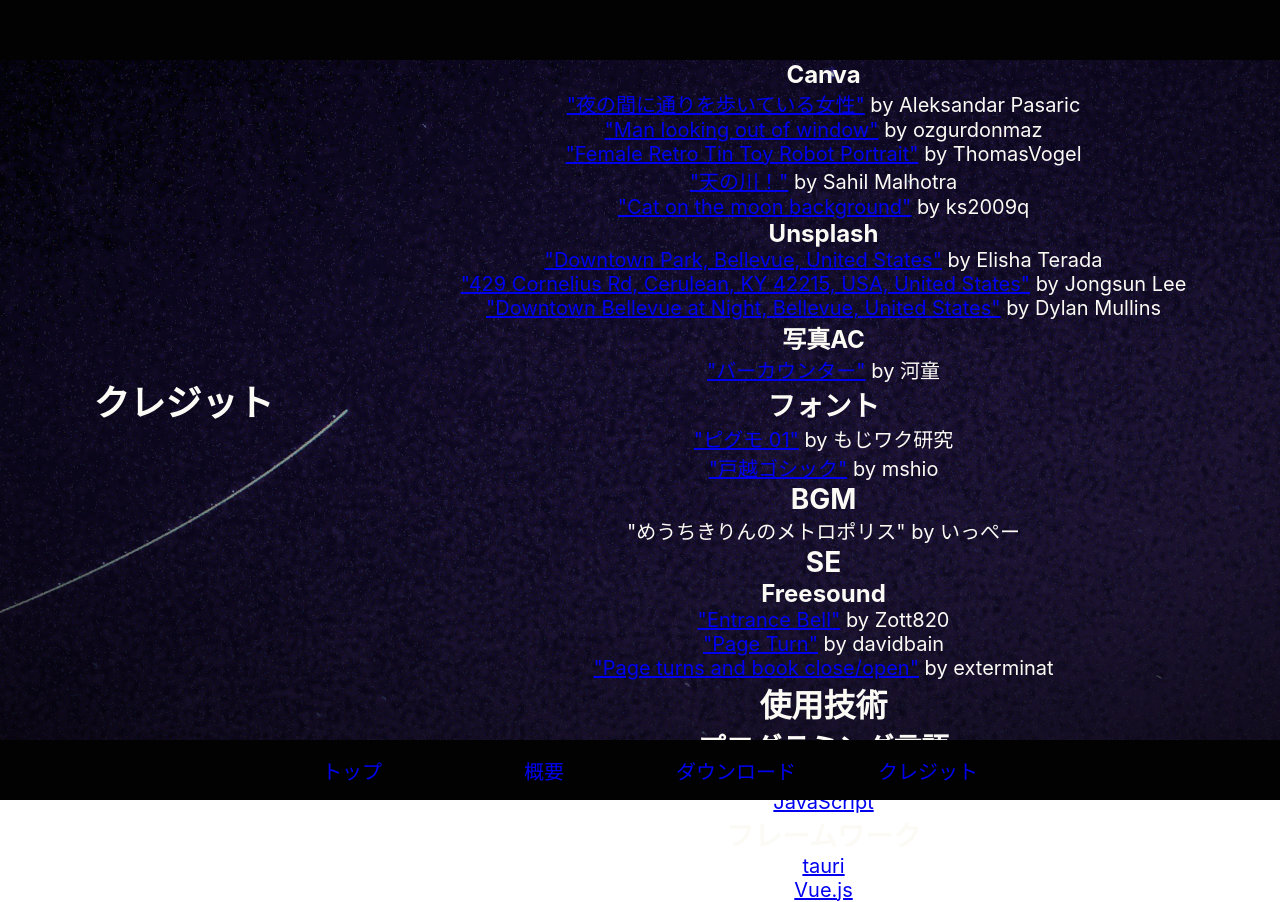
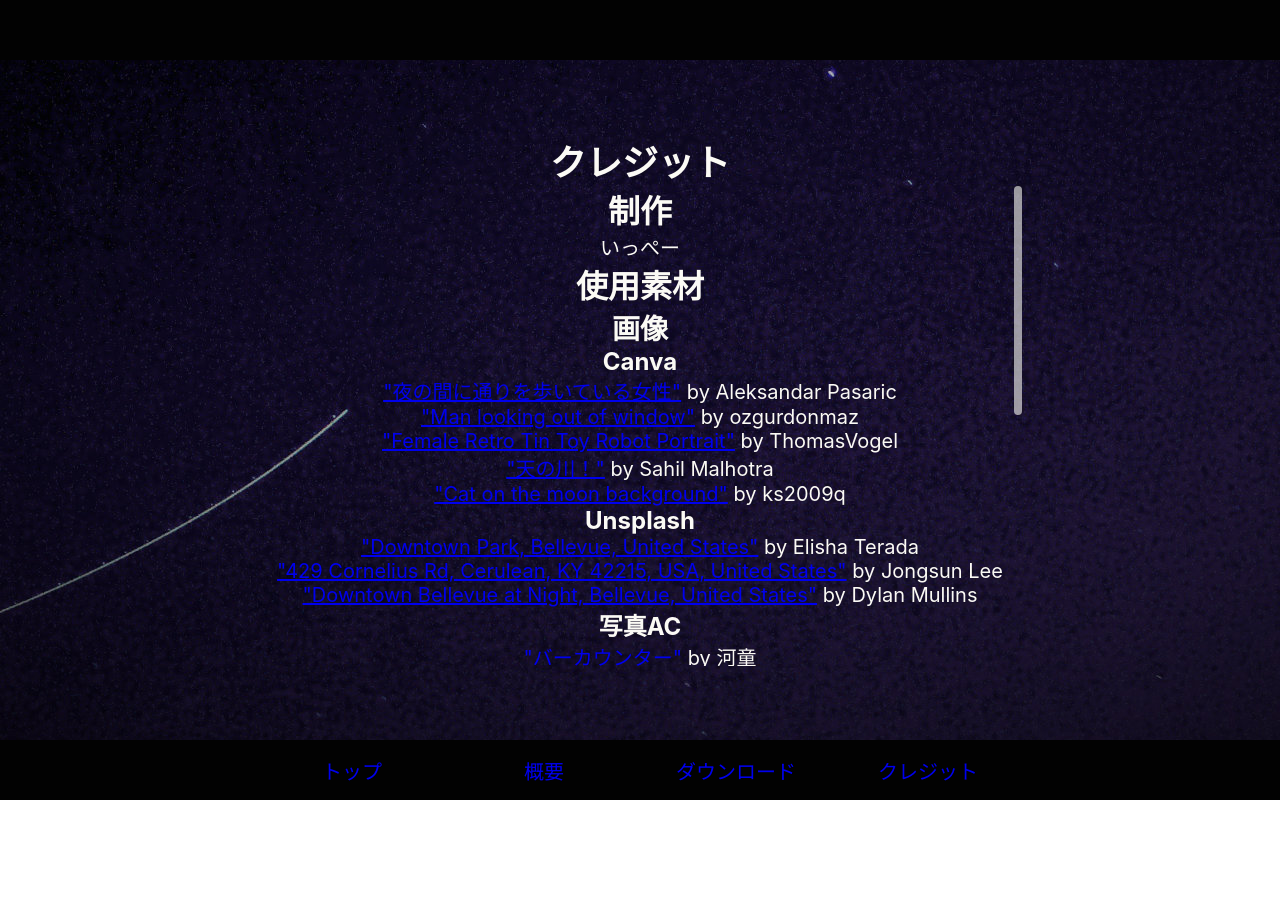
Before and after one commit to ichi-h/myochikirin-hp, a React (Create React App) app: page /credit in a window 1280 px wide. After the commit the page ends 800 px from the top, so only its background shows below. Built offline with nearby package versions, Linux system fonts and the light colour scheme.

Commit message:
add react-perfect-scrollbar

```diff
--- a/package.json
+++ b/package.json
@@ -8,6 +8,7 @@
     "@testing-library/user-event": "^12.1.10",
     "react": "^17.0.1",
     "react-dom": "^17.0.1",
+    "react-perfect-scrollbar": "^1.5.8",
     "react-router-dom": "^5.2.0",
     "react-scripts": "4.0.3",
     "web-vitals": "^1.0.1",
--- a/src/assets/css/Credit.css
+++ b/src/assets/css/Credit.css
@@ -1,3 +1,32 @@
+.credit .scrollbar-container {
+  width: 60vw;
+  height: 60vh;
+}
+
 .credit li {
   list-style: none;
 }
+
+.ps__rail-y {
+  width: 0.8rem;
+  opacity: 0.6 !important;
+}
+
+.ps__thumb-y,
+.ps__rail-y:hover > .ps__thumb-y,
+.ps__rail-y:focus > .ps__thumb-y,
+.ps__rail-y.ps--clicking .ps__thumb-y {
+  background-color: #fbfaf5;
+  width: 0.8rem;
+}
+
+.ps-scrollbar-y-hover-width {
+  width: 0.8rem;
+}
+
+.ps .ps__rail-y:hover,
+.ps .ps__rail-y:focus,
+.ps .ps__rail-y.ps--clicking {
+  background: none !important;
+  opacity: 0.8 !important;
+}
--- a/src/components/Credit.js
+++ b/src/components/Credit.js
@@ -1,4 +1,6 @@
 import React from 'react';
+import PerfectScrollbar from 'react-perfect-scrollbar'
+import 'react-perfect-scrollbar/dist/css/styles.css';
 
 import '../assets/css/Credit.css';
 import star from '../assets/img/star.jpg';
@@ -16,7 +18,7 @@ class Credit extends React.Component {
     return (
       <div className="credit" style={this.state.creditStyle}>
         <h1>クレジット</h1>
-        <div className="scroll">
+        <PerfectScrollbar>
           <div class="section">
             <h2>制作</h2>
             <p>いっぺー</p>
@@ -84,7 +86,7 @@ class Credit extends React.Component {
               </ul>
             </div>
           </div>
-        </div>
+        </PerfectScrollbar>
       </div>
     );
   }
```
Also changed, not shown: 1 other file (tests, documents, lock files or other folders).
